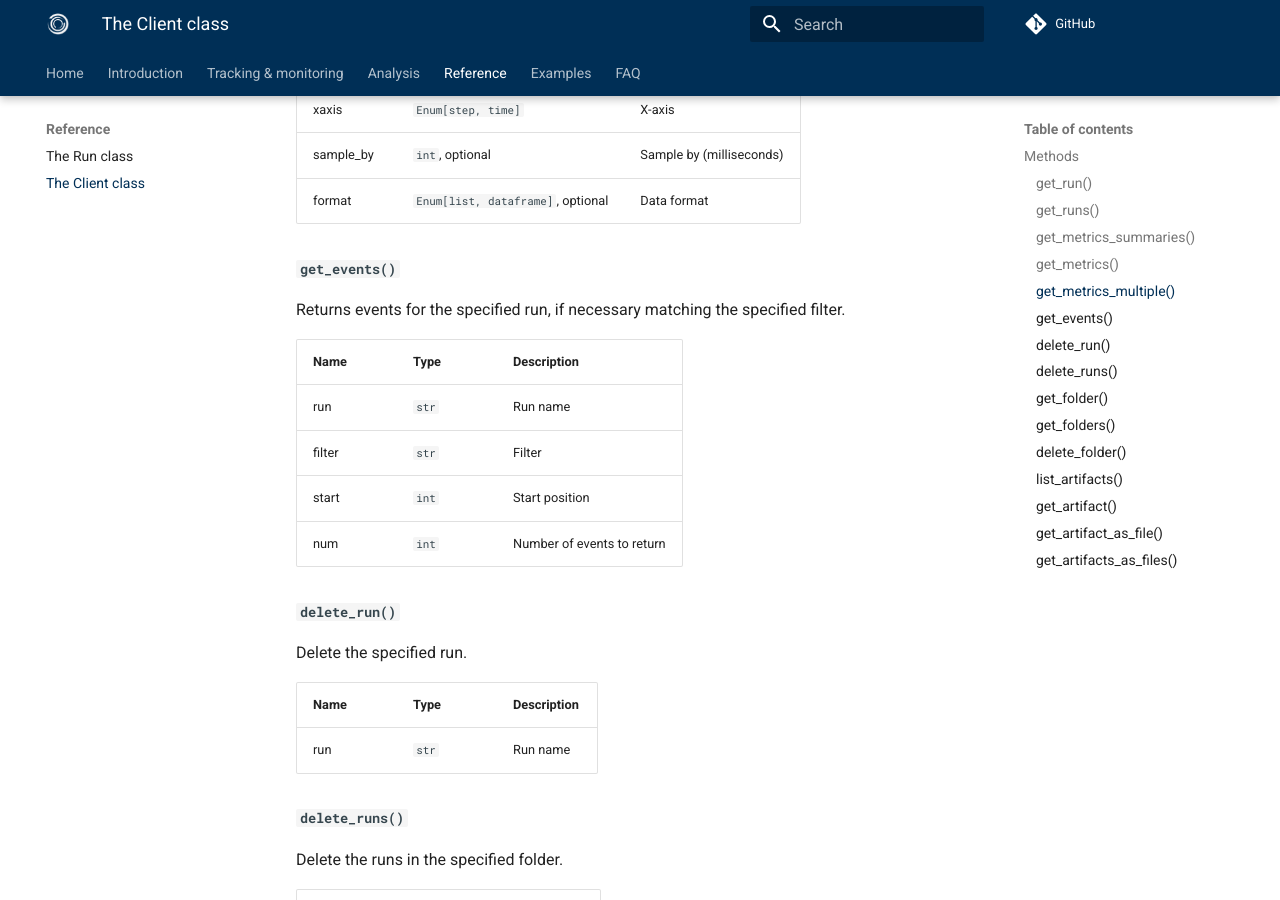
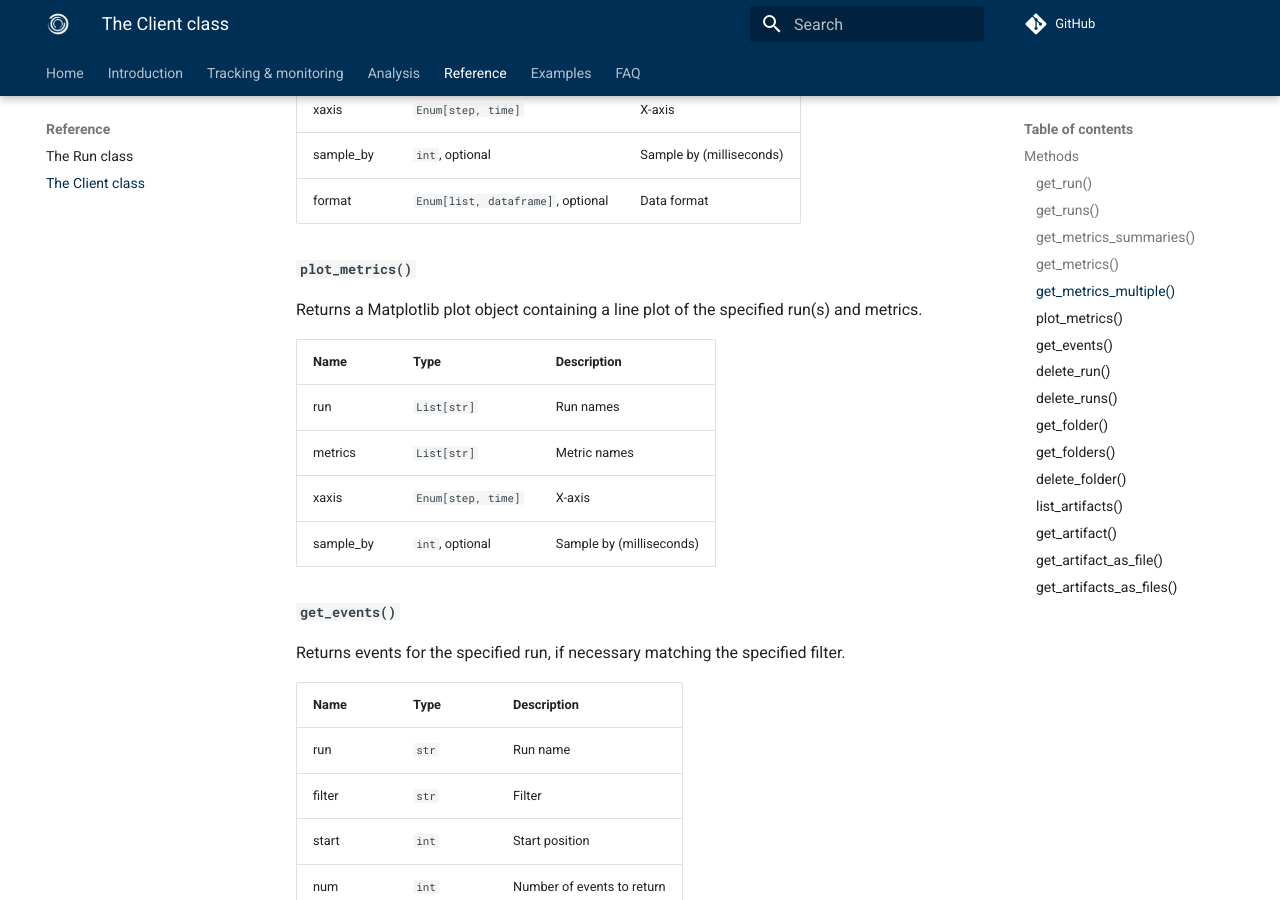
Before and after one commit to simvue-io/docs, an MkDocs documentation site: the page built from docs/reference/client.md, in a window 1280 px wide and 900 px high, scrolled down 1868 px. Built offline with MkDocs 1.6.1 and Material for MkDocs 9.7.7, drawn with Linux system fonts in a browser that asks for light colours.

Commit message:
Add plot_metrics

```diff
--- a/docs/reference/client.md
+++ b/docs/reference/client.md
@@ -60,6 +60,17 @@ bins of width 1s.
 | xaxis | `Enum[step, time]` | X-axis |
 | sample_by | `int`, optional | Sample by (milliseconds) |
 | format | `Enum[list, dataframe]`, optional | Data format |
+
+#### `plot_metrics()`
+
+Returns a Matplotlib plot object containing a line plot of the specified run(s) and metrics.
+
+| Name  | Type | Description |
+| ----- | ---- | ----------- |
+| run | `List[str]` | Run names |
+| metrics | `List[str]` | Metric names |
+| xaxis | `Enum[step, time]` | X-axis |
+| sample_by | `int`, optional | Sample by (milliseconds) |
 
 #### `get_events()`
 
```
